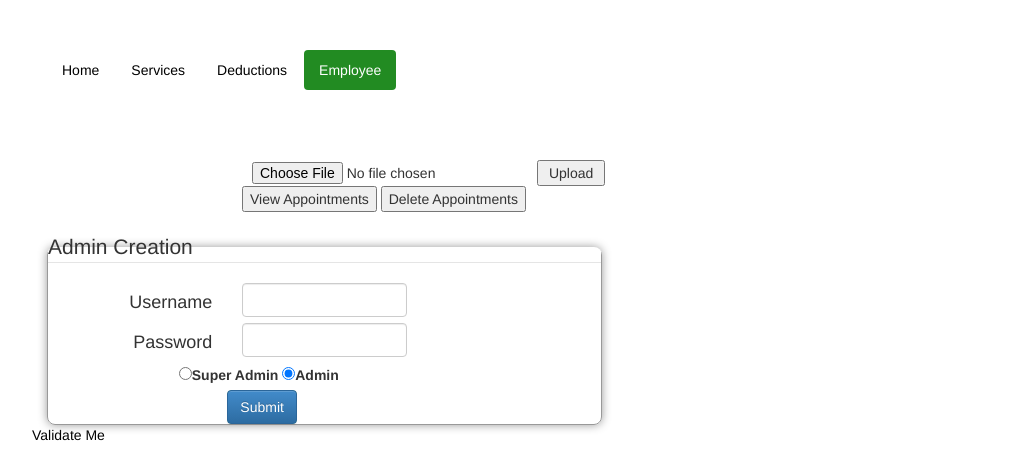
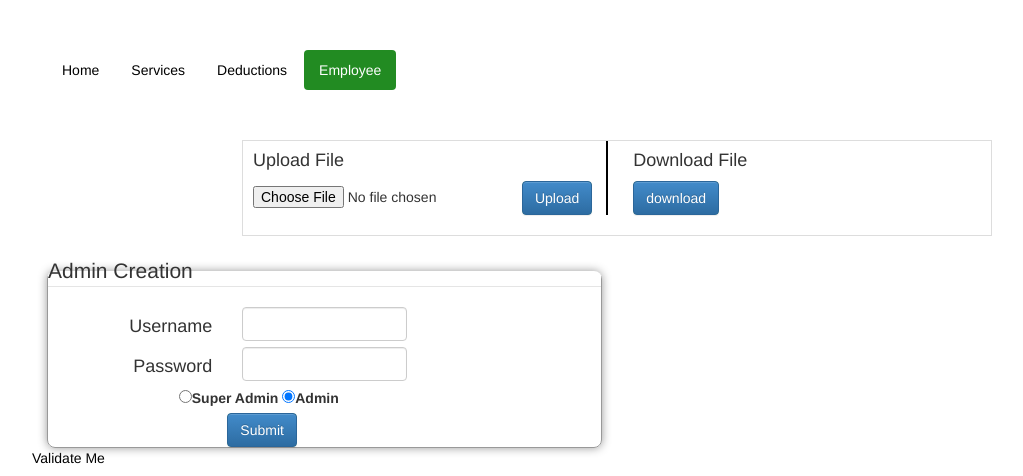
Before and after one commit to sbkohel/fvtaxprep, a PHP site: page /employeemain.php in a window 1280 px wide. Shown: the top 476 px of the page, without its empty margins (23-1046 px from the left). Run offline with PHP 8.4, Linux system fonts and the light colour scheme; data that the repository does not hold is empty.

Commit message:
Update employeemain.php

```diff
--- a/employeemain.php
+++ b/employeemain.php
@@ -20,31 +20,45 @@
 
         <div class="row">
             <div class = "col-lg-8 col-lg-offset-2 deduction">
-                <table class="table table-bordered table-striped">
-                  <tr>
+                <div class="table table-bordered table-striped">
+                  <div class="uploadFile">
+			<h4>Upload File</h4>
 			<form action="upload.php" method="post" enctype="multipart/form-data">
-				<table width="350" border="0" cellpadding="1" cellspacing="1" class="box">
-					<tr>
-						<td width="246">
 				<input type="hidden" name="MAX_FILE_SIZE" value="2000000">
-							<input name="userfile" type="file" id="userfile">
-						</td>
-						<td width="80"><input name="upload" type="submit" class="box" id="upload" value=" Upload "></td>
-					</tr>
-				</table>
+				<input type="file" name="fileToUpload" id="fileToUpload">
+				<input name="upload" type="submit" class="box btn btn-primary" id="upload" value=" Upload ">
 			</form>
+                  </div>
+			<div class="downloadFiles">
+				  <h4>Download File</h4>
+				  <div>
+				 <form action="download.php" method="post">
 <?php
-			$db = new PDO("mysql:dbname=kohels65;host=localhost","kohels65","style69!!");
-			$result = $db->query("SELECT id, name FROM upload");
-			foreach($result as $row){
-					$ran = $row['id'];
-					$name = $row['name'];
-					print "<a href=\"download.php?id=". $ran ."\">" . $name . "</a><br/>";
+					if ($handle = opendir('file_uploads/')) {
+?>
+						<select name="images">
+<?php
+						while (false !== ($entry = readdir($handle))) {
+							if ($entry != "." && $entry != "..") {
+?>
+								<option>
+<?php
+									print $entry;
+?>
+								</option>
+<?php
+							}
 						}
 ?>
-                  </tr>
-                  <tr><button id = "appointments">View Appointments</button></tr>
-                  <tr><button id = "delete">Delete Appointments</button> </tr>
+						</select>
+<?php
+						closedir($handle);
+					}
+?>
+					<input type="submit" class="btn btn-primary" value="download"/>
+				</form>
+				</div>
+				 </div>
                     <h1>
 	             <div style="float:left; width: 160px;">
 				<div id="nav"></div>
@@ -53,7 +67,7 @@
 					<div id="dp"></div>
 				</div>
                     </h1>
-                </table>
+                </div>
             </div>
         </div>
         <div class="row">
```
Lines whose indentation alone changed are shown as unchanged.
